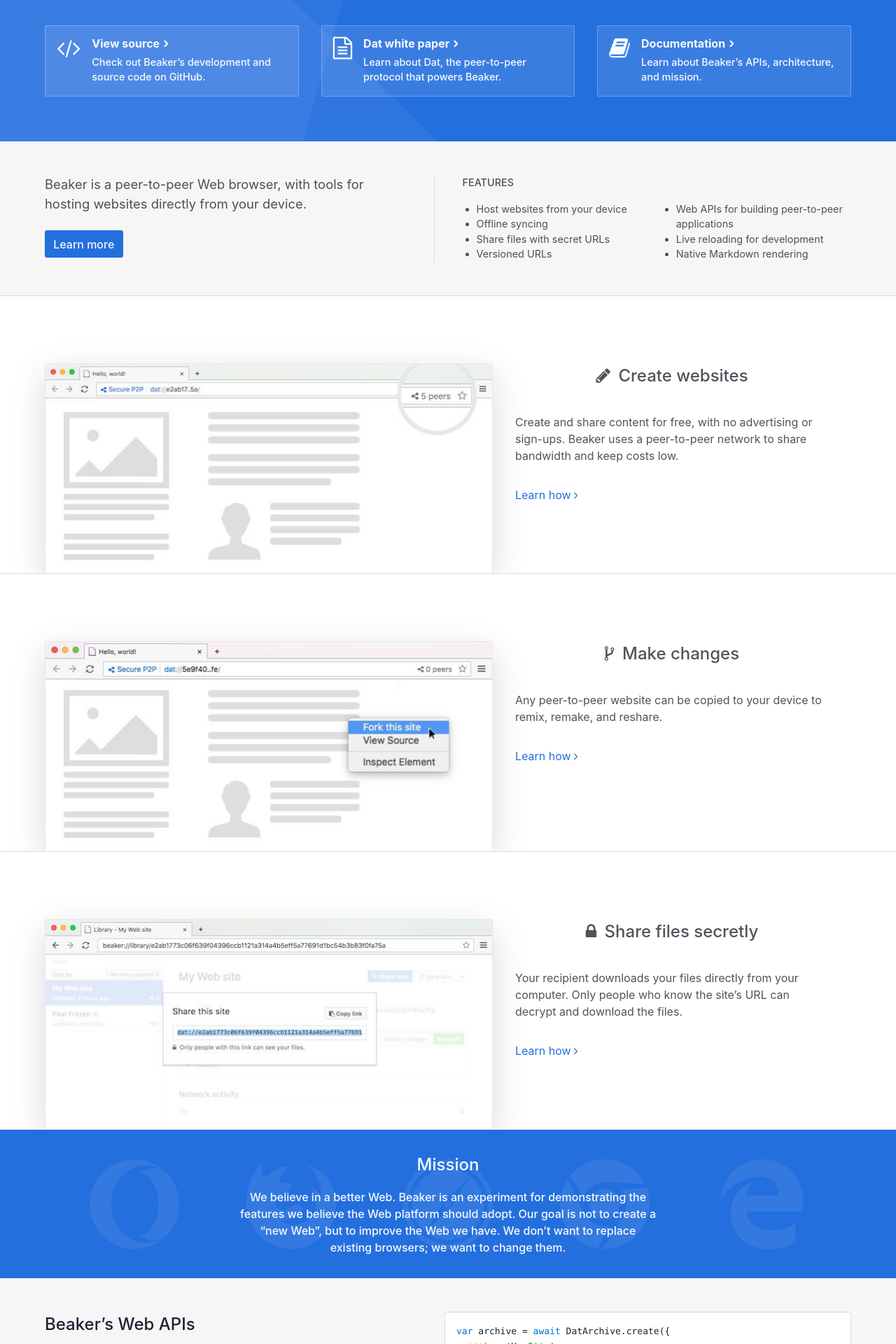
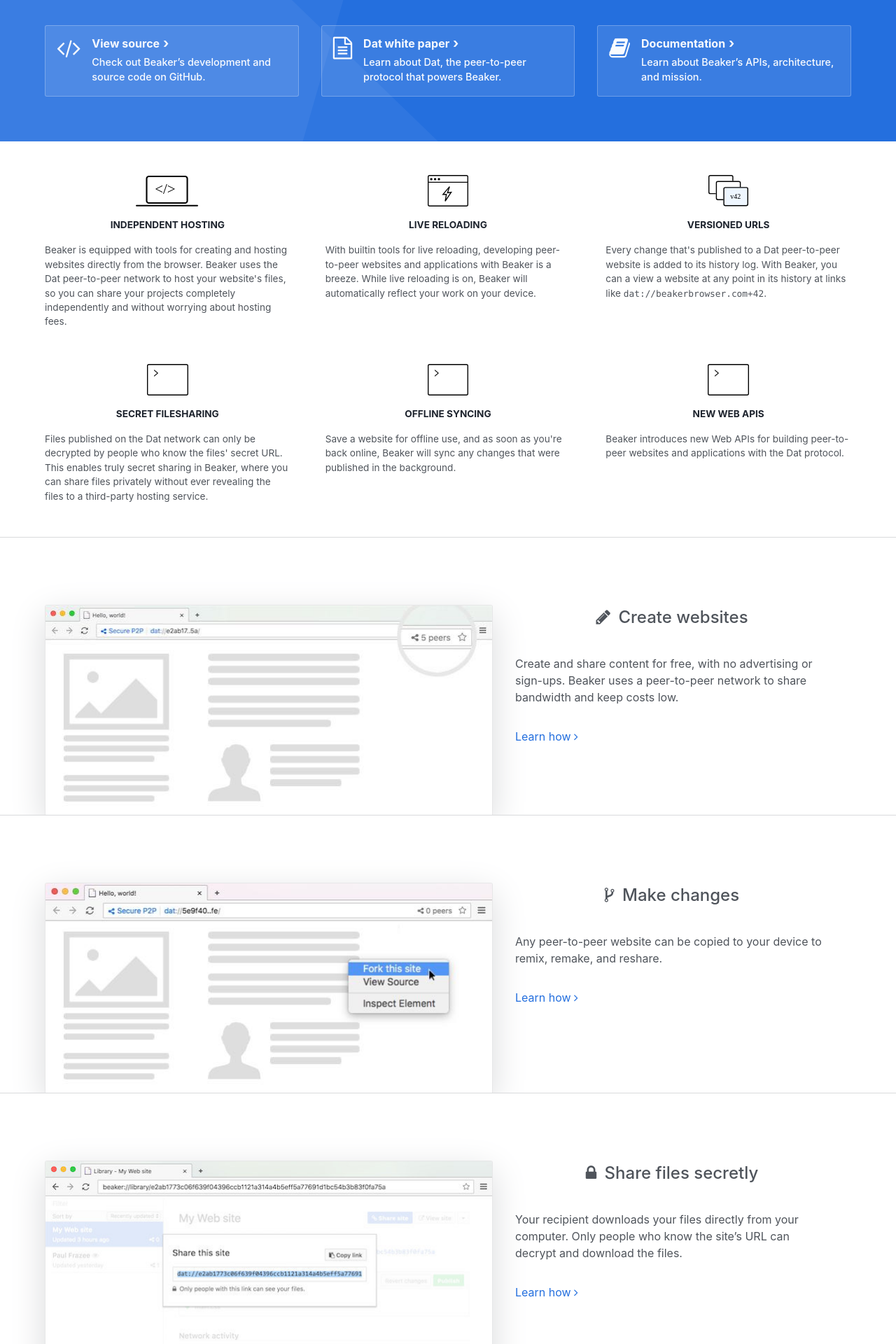
Before and after one commit to beakerbrowser/beakerbrowser.com, a Jekyll site: the page built from index.html, in a window 1280 px wide. Shown: the part 363-2283 px from the top of the page at 70% size. Built offline with Jekyll 4.4.1, drawn with Linux system fonts in a browser that asks for light colours.

Commit message:
Add features section

```diff
--- a/css/pages/_home.scss
+++ b/css/pages/_home.scss
@@ -180,54 +180,59 @@
 
   &--features {
     border-bottom: 1px solid $gray--mid;
-    color: $text--light-bg-muted;
-    background: $gray--light;
 
-    .container {
-      @extend %grid-2;
+    .features-grid {
 
-      > div {
-        @extend %col-1-2;
+      @media (min-width: 500px) {
+        display: grid;
+        grid-template-columns: 1fr 1fr;
+        grid-gap: 50px;
+      }
+
+      @media (min-width: 800px) {
+        grid-template-columns: 1fr 1fr 1fr;
       }
     }
 
-    img {
-      border: 1px solid $gray--mid;
-    }
+    .feature {
+      width: 100%;
+      margin-bottom: 3rem;
+      font-size: .85rem;
+      text-align: left;
 
-    p:first-of-type {
-      font-size: 1.15rem;
-      margin-bottom: 1.5rem;
-      padding-right: 2.5rem;
-    }
-
-    .features {
-      font-size: .9rem;
-      margin-top: 2rem !important;
-
-      @media (min-width: 750px) {
-        margin-top: 0 !important;
-        padding-left: 2.5rem;
-        border-left: 1px solid $gray--mid;
+      code {
+        font-size: .8rem;
       }
 
-      ul {
-        columns: 2;
-        column-gap: 15px;
-        column-width: 225px;
+      > * {
+        display: block;
       }
 
-      li {
-        margin-left: 20px;
-        text-align: left;
+      .title {
+        color: $text--light-bg;
+        text-transform: uppercase;
+        font-weight: 700;
+        margin-bottom: 1rem;
+        text-align: center;
       }
-    }
 
-    h2 {
-      color: $text--light-bg-muted;
-      font-size: .9rem;
-      text-transform: uppercase;
-      margin-bottom: 1rem;
+      .description {
+        color: $text--light-bg-muted;
+      }
+
+      img {
+        margin: auto;
+        margin-bottom: 1rem;
+        height: 45px;
+      }
+
+      @media (min-width: 500px) {
+        margin: 0;
+
+        .feature {
+          max-width: 330px;
+        }
+      }
     }
   }
 
--- a/index.html
+++ b/index.html
@@ -61,29 +61,68 @@
 
 <div class="section section--features">
   <div class="container">
-      <div>
-      <p>
-        Beaker is a peer-to-peer Web browser, with tools for hosting websites directly from your device.
-      </p>
-
-      <p>
-        <a href="/docs" class="btn btn--primary">Learn more</a>
-      </p>
+    <div class="features-grid">
+      <div class="feature">
+        <img src="/img/features/self-hosting.svg" />
+        <span class="title">Independent hosting</span>
+        <p class="description">
+          Beaker is equipped with tools for creating and hosting websites directly
+          from the browser. Beaker uses the Dat peer-to-peer network to host your
+          website's files, so you can share your projects completely independently
+          and without   worrying about hosting fees.
+        </p>
       </div>
 
-      <div class="features">
-      <h2>Features</h2>
+      <div class="feature">
+        <img src="/img/features/live-reloading.svg" />
+        <span class="title">Live reloading</span>
+        <p class="description">
+          With builtin tools for live reloading, developing peer-to-peer
+          websites and applications with Beaker is a breeze. While live
+          reloading is on, Beaker will automatically reflect your work on
+          your device.
+        </p>
+      </div>
 
-      <ul>
-        <li>Host websites from your device</li>
-        <li>Offline syncing</li>
-        <li>Share files with secret URLs</li>
-        <li>Versioned URLs</li>
-        <li>Web APIs for building peer-to-peer applications</li>
-        <li>Live reloading for development</li>
-        <li>Native Markdown rendering</li>
-      </ul>
+      <div class="feature">
+        <img src="/img/features/versioned-urls.svg" />
+        <span class="title">Versioned URLs</span>
+        <p class="description">
+          Every change that's published to a Dat peer-to-peer website is added
+          to its history log. With Beaker, you can a view a website
+          at any point in its history at links like <code>dat://beakerbrowser.com+42</code>.
+        </p>
       </div>
+
+      <div class="feature">
+        <img src="/img/features/web-apis.svg" />
+        <span class="title">Secret filesharing</span>
+        <p class="description">
+          Files published on the Dat network can only be decrypted by people who
+          know the files' secret URL. This enables truly secret sharing in Beaker,
+          where you can share files privately without ever revealing the files
+          to a third-party hosting service.
+        </p>
+      </div>
+
+      <div class="feature">
+        <img src="/img/features/web-apis.svg" />
+        <span class="title">Offline syncing</span>
+        <p class="description">
+          Save a website for offline use, and as soon as you're back online,
+          Beaker will sync any changes that were published in the background.
+        </p>
+      </div>
+
+      <div class="feature">
+        <img src="/img/features/web-apis.svg" />
+        <span class="title">New Web APIs</span>
+        <p class="description">
+          Beaker introduces new Web APIs for building peer-to-peer websites and
+          applications with the Dat protocol.
+        </p>
+      </div>
+    </div>
   </div>
 </div>
 
```
Also changed, not shown: img/features/live-reloading.svg (added), img/features/self-hosting.svg (added), img/features/versioned-urls.svg (added), img/features/web-apis.svg (added).
